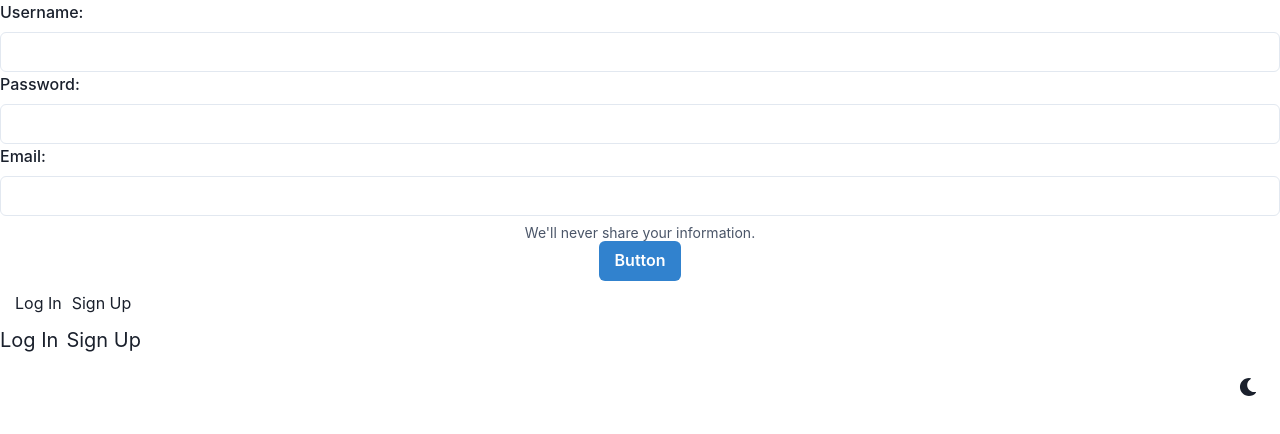
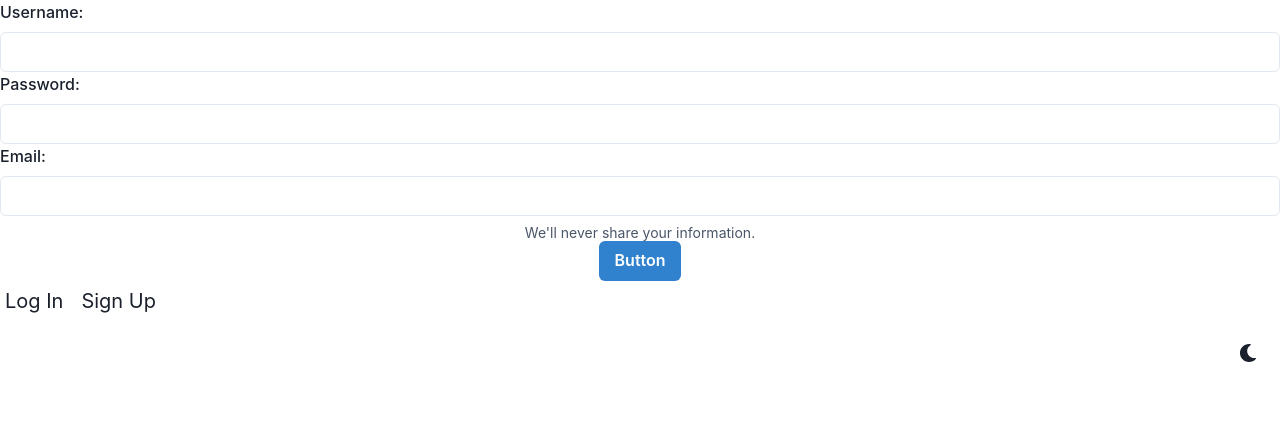
Before and after one commit to ratrateroo/Chakra-UI-Testing, a React (Create React App) app in the folder my-blog/: page /signup in a window 1280 px wide. Shown: the top 434 px of the page. Built offline with nearby package versions, Linux system fonts and the light colour scheme.

Commit message:
fixed navigation location

```diff
--- a/my-blog/src/App.js
+++ b/my-blog/src/App.js
@@ -15,21 +15,14 @@ const App = () => {
         <Route path="/login" element={<LogIn />} />
         <Route path="/signup" element={<SignUp />} />
       </Routes>
-      <nav style={{ margin: 10 }}>
-        <Link to="/login" style={{ padding: 5 }}>
-          Log In
-        </Link>
-        <Link to="/signup" style={{ padding: 5 }}>
-          Sign Up
-        </Link>
-      </nav>
+
       <Box textAlign="center" fontSize="xl">
         <Navigation />
         <Grid minH="100vh" p={3}>
           <ColorModeSwitcher justifySelf="flex-end" />
         </Grid>
+        <Outlet />
       </Box>
-      <Outlet />
     </ChakraProvider>
   );
 };
--- a/my-blog/src/components/Navigation.js
+++ b/my-blog/src/components/Navigation.js
@@ -6,8 +6,12 @@ const Navigation = () => {
     <Box textAlign="center" fontSize="xl">
       <Flex>
         <HStack>
-          <Link>Log In</Link>
-          <Link>Sign Up</Link>
+          <Link to="/login" style={{ padding: 5 }}>
+            Log In
+          </Link>
+          <Link to="/signup" style={{ padding: 5 }}>
+            Sign Up
+          </Link>
         </HStack>
       </Flex>
     </Box>
```
